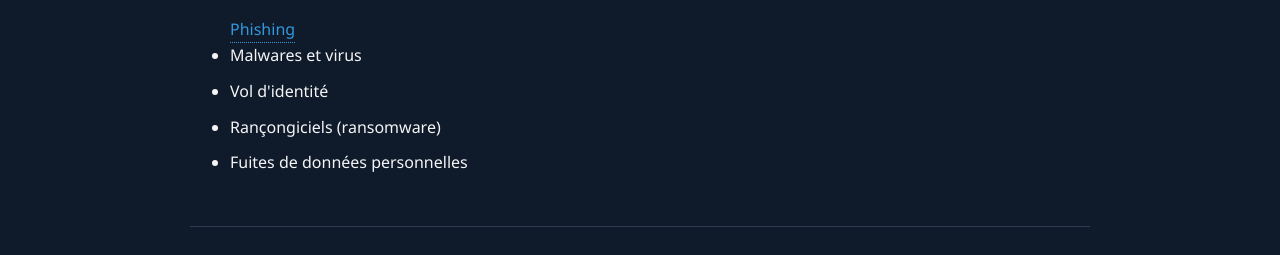
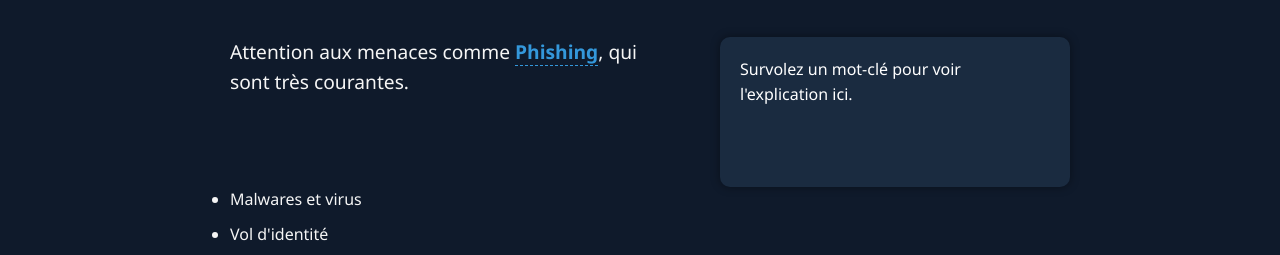
Before and after one commit to kibagami-nc/Semaine_Numerique, a plain HTML site: page Web/index.html in a window 1280 px wide. Shown: the part 486-741 px from the top of the page. Drawn offline with Linux system fonts and the light colour scheme.

Commit message:
modified:   Web/css/style.css 	modified:   Web/index.html 	modified:   Web/js/style.js

```diff
--- a/Web/css/style.css
+++ b/Web/css/style.css
@@ -108,6 +108,37 @@ section li {
     transform: translateY(-50%) translateX(10px);
 }
 
+.container {
+    display: flex;
+    gap: 40px;
+    align-items: flex-start;
+    margin-top: 40px;
+}
+
+.texte {
+    flex: 1;
+    font-size: 1.2em;
+    color: #f5f5f5;
+}
+
+.mot-cle {
+    color: #3498db;
+    font-weight: bold;
+    border-bottom: 1px dashed #3498db;
+    cursor: pointer;
+}
+
+.encadre {
+    flex-basis: 350px;
+    background-color: #1a2b40;
+    padding: 20px;
+    border-radius: 10px;
+    color: #ffffff;
+    font-size: 1em;
+    box-shadow: 0 0 10px rgba(0,0,0,0.4);
+    min-height: 150px;
+    transition: all 0.3s ease;
+}
 
 
 
--- a/Web/index.html
+++ b/Web/index.html
@@ -32,9 +32,15 @@
     <section id="risques">
         <h2>Quels sont les risques ?</h2>
         <ul>
-            <span class="Phishing">Phishing
-            <span class="tooltip">Tentative de vol d'identifiants via e-mail ou site frauduleux.</span>
-            </span>
+            <div class="container">
+                <div class="texte">
+                    Attention aux menaces comme <span class="mot-cle" data-explication="Le phishing est une tentative de vol d'identifiants ou de données personnelles par le biais d'e-mails ou de sites frauduleux.">Phishing</span>, qui sont très courantes.
+                </div>
+                <div class="encadre" id="explication">
+                    Survolez un mot-clé pour voir l'explication ici.
+                </div>
+            </div>
+
 
             <li>Malwares et virus</li>
             <li>Vol d'identité</li>
--- a/Web/js/style.js
+++ b/Web/js/style.js
@@ -0,0 +1,10 @@
+document.querySelectorAll('.mot-cle').forEach((mot) => {
+    mot.addEventListener('mouseenter', () => {
+        const texte = mot.getAttribute('data-explication');
+        document.getElementById('explication').textContent = texte;
+    });
+
+    mot.addEventListener('mouseleave', () => {
+        document.getElementById('explication').textContent = "Survolez un mot-clé pour voir l'explication ici.";
+    });
+});
```
